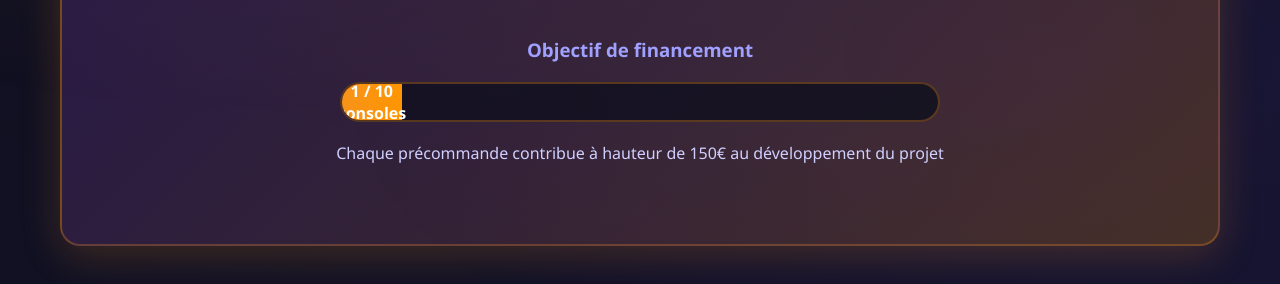
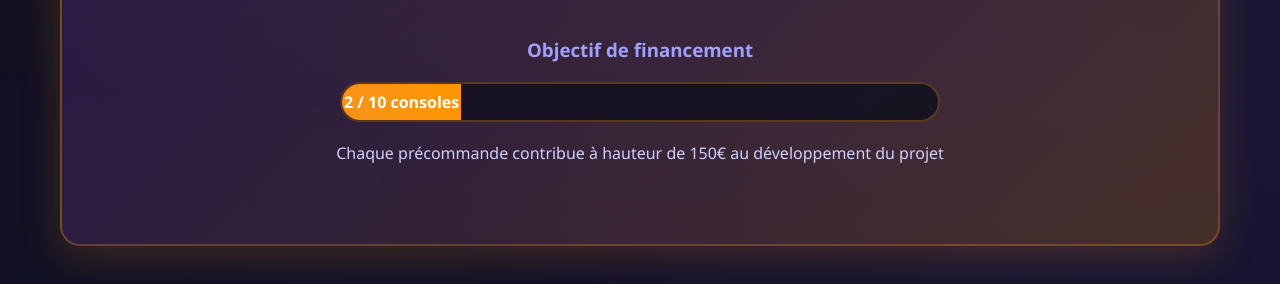
Before and after one commit to Silexperience210/lightningkart-crowdfunding, a website: page index.html in a window 1280 px wide. Shown: the part 504-788 px from the top of the page. Drawn offline with Linux system fonts and the light colour scheme; no server answers.

Commit message:
Update index.html

```diff
--- a/index.html
+++ b/index.html
@@ -603,7 +603,7 @@
 
         // Fonction de secours si l'API ne fonctionne pas
         function fallbackProgress() {
-            const soldConsoles = 1; // Valeur par défaut
+            const soldConsoles = 2; // Valeur par défaut
             const percentage = (soldConsoles / TOTAL_CONSOLES) * 100;
             const progressBar = document.getElementById('progressBar');
 
```
